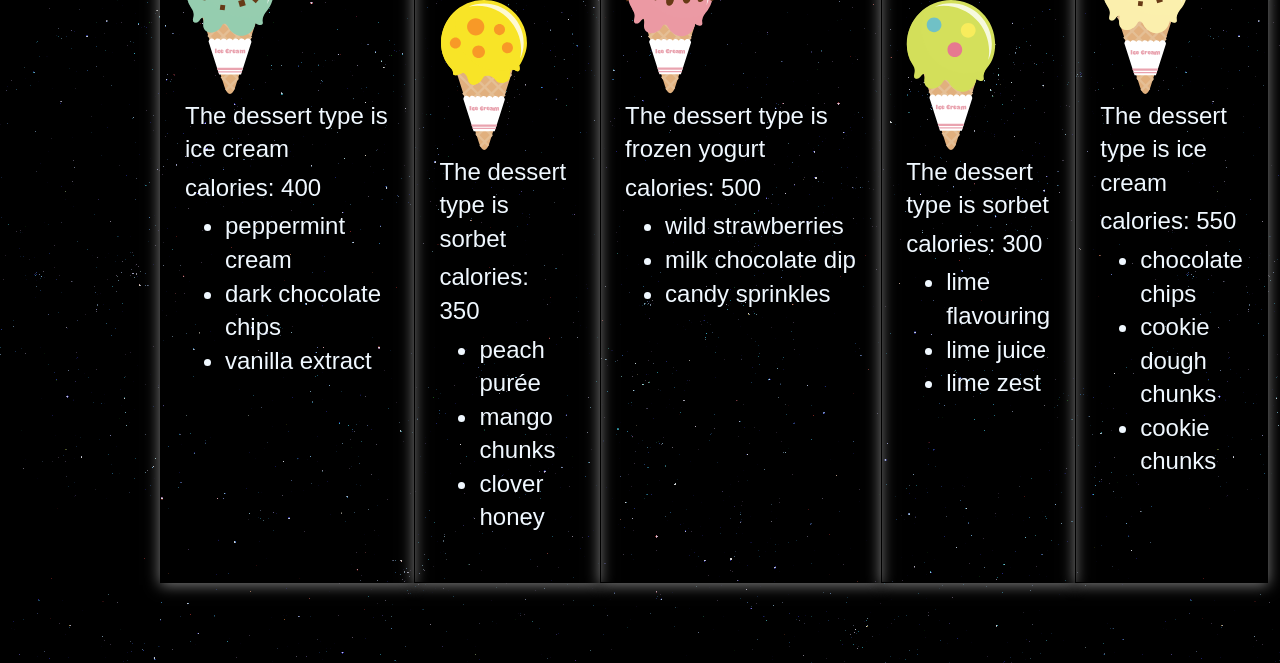
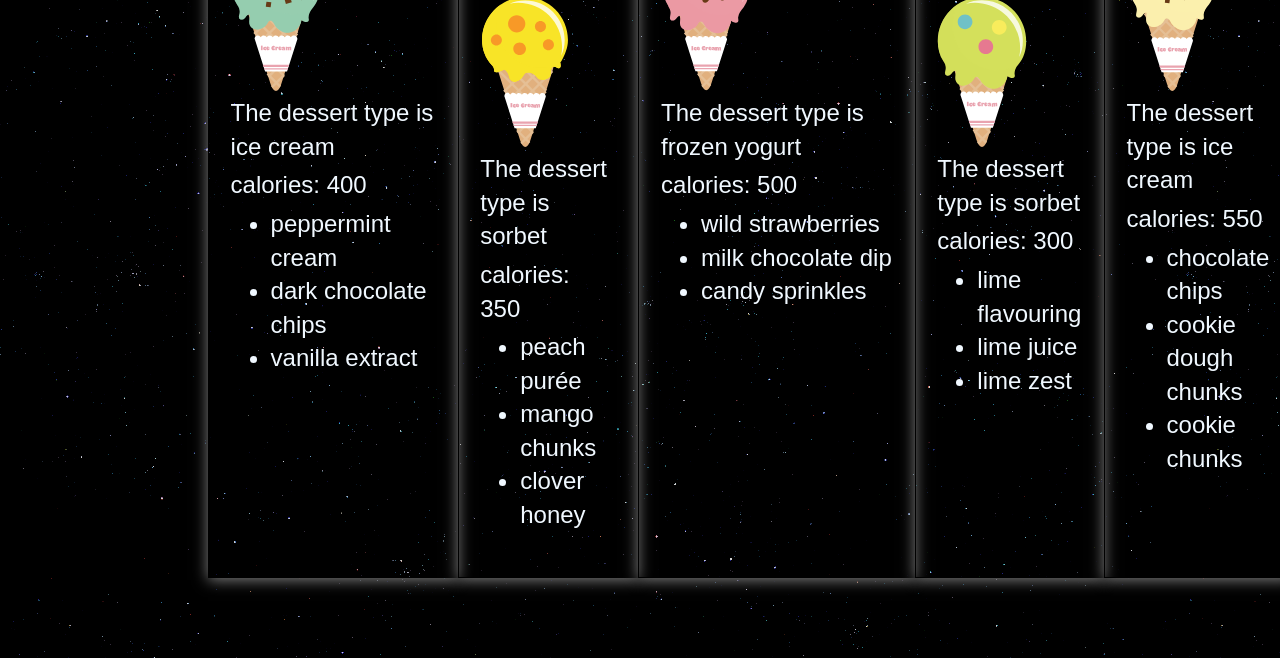
Before and after one commit to owenl112/lesson-10-comp1073, a plain HTML site: page index.html in a window 1280 px wide. Shown: the part 412-1075 px from the top of the page. Drawn offline with Linux system fonts and the light colour scheme.

Commit message:
messing with section and article

```diff
--- a/css/styles.css
+++ b/css/styles.css
@@ -26,6 +26,7 @@ header p {
 /* section styles */
 section {
 	display: flex;
+	margin: auto 5%;
 	justify-content: space-between;
 	margin-bottom: 5rem;
 }
@@ -33,7 +34,7 @@ section article {
 	border: 1px solid black;
 	box-shadow: 0 2px 14px grey;
 	padding: 2.5%;
-	width: 25%
+	width: auto;
 }
 article img {
 	display: block;
```
